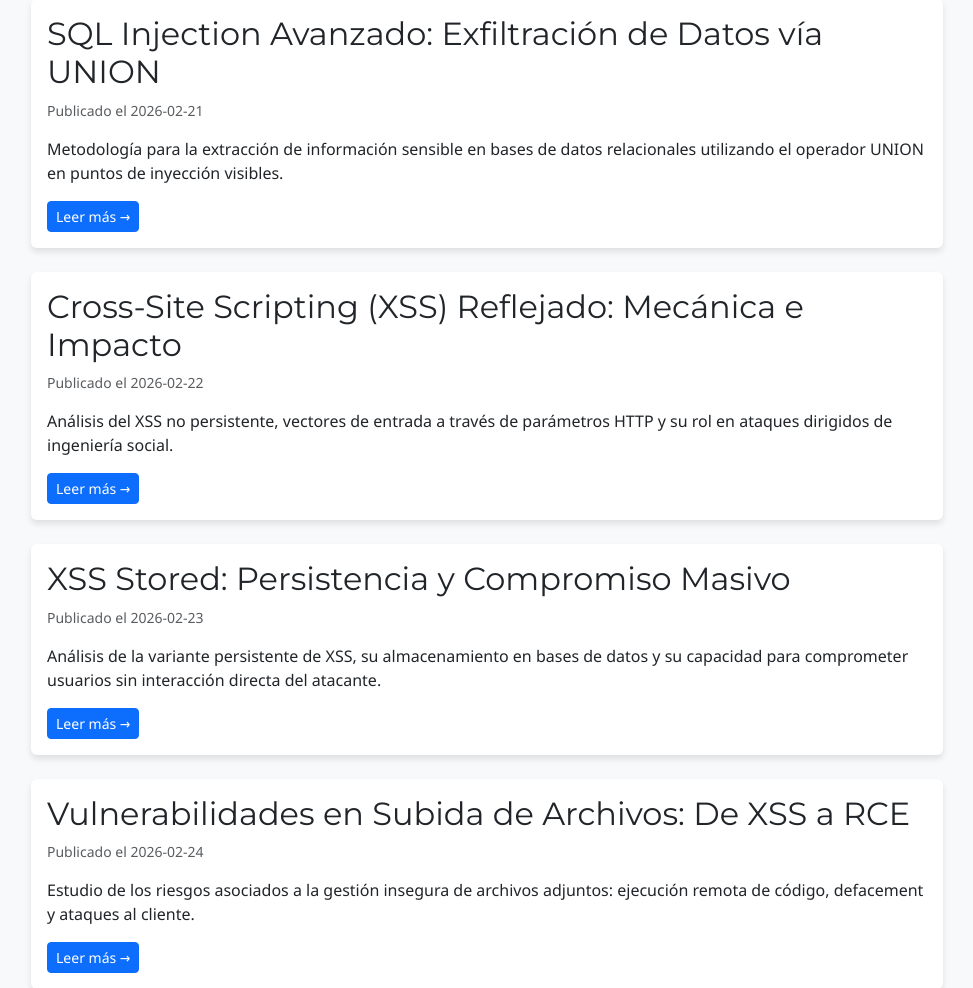
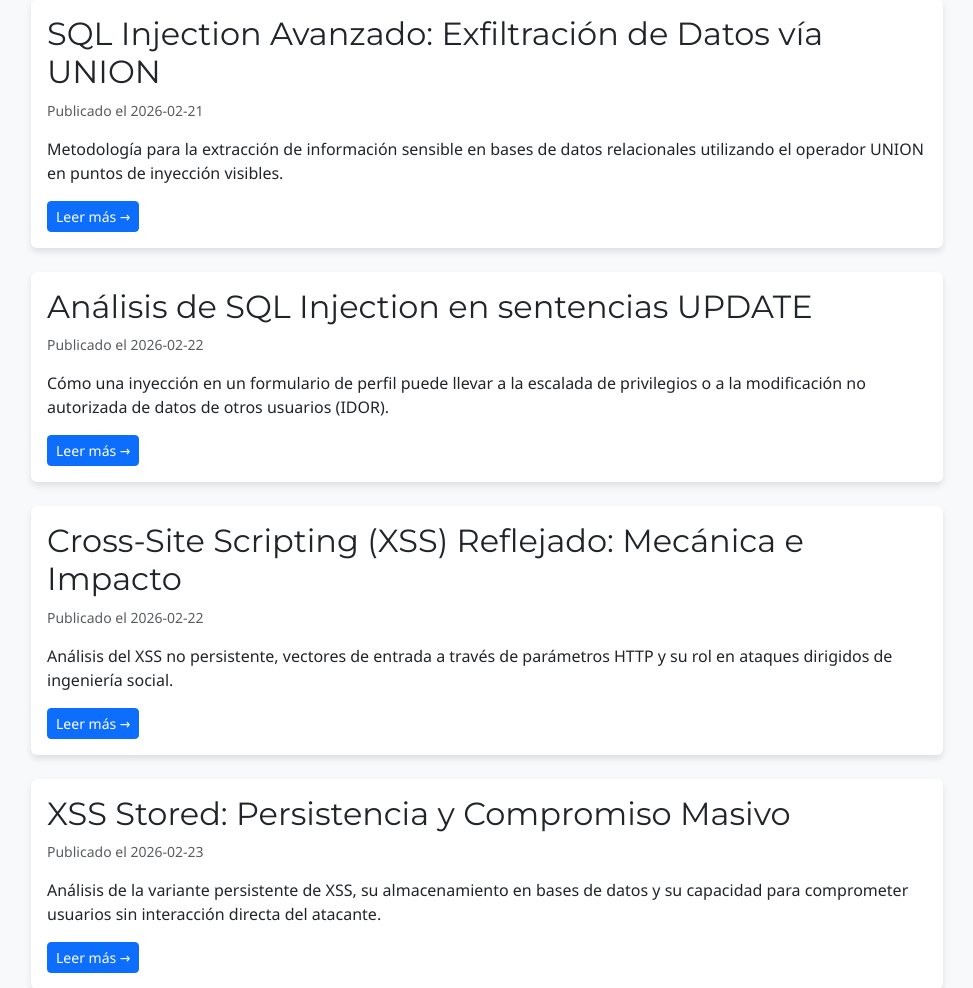
Before and after one commit to MikeHulkmann/Cadel-academy-lab, a Flask app: page /blog in a window 1280 px wide. Shown: the part 504-1492 px from the top of the page, without its empty margins (153-1126 px from the left). Run offline with Flask 3, Linux system fonts and the light colour scheme; some libraries are stand-ins or nearby versions.

Commit message:
nuevas actualizaciones, nuevo lab, correccion en pagina MiPerfil ok

```diff
--- a/app/routes/blog.py
+++ b/app/routes/blog.py
@@ -64,6 +64,32 @@ ARTICLES = {
 
             <h4>Automatización</h4>
             <p>Herramientas como <strong>SQLMap</strong> automatizan este proceso de inferencia y extracción, permitiendo volcar bases de datos completas (Database Dump) en minutos.</p>
+        """
+    },
+    "sql-injection-update": {
+        "title": "Análisis de SQL Injection en sentencias UPDATE",
+        "date": "2026-02-22",
+        "summary": "Cómo una inyección en un formulario de perfil puede llevar a la escalada de privilegios o a la modificación no autorizada de datos de otros usuarios (IDOR).",
+        "content": """
+            <p>Mientras que las inyecciones SQL en sentencias <code>SELECT</code> son famosas por la extracción de datos, las que ocurren en sentencias <code>UPDATE</code> son un vector igualmente crítico para la modificación no autorizada de la integridad de los datos, escalada de privilegios y ataques de denegación de servicio.</p>
+
+            <h4>Análisis del Código Vulnerable</h4>
+            <p>En el perfil de usuario de Cadel Academy, la consulta de actualización se construye en una sola línea mediante un f-string:</p>
+            <pre><code class="language-python">query = f"UPDATE users SET ..., bio='{bio}' WHERE id={user_id}"</code></pre>
+            <p>Esta construcción es vulnerable porque permite a un atacante cerrar la cadena de un campo (como <code>bio</code>) e inyectar código SQL adicional que será ejecutado por la base de datos.</p>
+
+            <h4>Vector de Ataque 1: Escalada de Privilegios</h4>
+            <p>Un atacante puede añadir una nueva asignación a la cláusula <code>SET</code> para modificar su propio rol.</p>
+            <p><strong>Payload en el campo Bio:</strong> <code>Hacker', role='admin' #</code></p>
+            <p>La consulta final se convierte en:</p>
+            <pre><code class="language-sql">UPDATE users SET ..., bio='Hacker', role='admin' #' WHERE id=3</code></pre>
+            <p>El carácter <code>#</code> comenta el resto de la línea, incluyendo la cláusula <code>WHERE</code> original. Esto tiene el efecto secundario de aplicar el cambio a <strong>todas las filas</strong> de la tabla, un resultado catastrófico.</p>
+
+            <h4>Vector de Ataque 2: IDOR (Insecure Direct Object Reference)</h4>
+            <p>Un atacante puede secuestrar la consulta para que afecte a un usuario diferente, reemplazando la cláusula <code>WHERE</code>.</p>
+            <p><strong>Payload en el campo Bio:</strong> <code>Bio modificado' WHERE id=1 #</code></p>
+            <pre><code class="language-sql">UPDATE users SET ..., bio='Bio modificado' WHERE id=1 #' WHERE id=3</code></pre>
+            <p>Aquí, el <code>WHERE id=1</code> del atacante toma precedencia, y el <code>#</code> anula el <code>WHERE id=3</code> original, dirigiendo la actualización al usuario 'admin'.</p>
         """
     },
     "xss-reflected": {
--- a/app/routes/labs.py
+++ b/app/routes/labs.py
@@ -313,6 +313,73 @@ LABS = {
                 <li><strong>¿Cómo evita esto el modo 'Seguro'?</strong> El modo seguro aplica codificación de salida (Output Encoding), convirtiendo <code>&lt;script&gt;</code> en <code>&amp;lt;script&amp;gt;</code>, que el navegador muestra como texto inofensivo.</li>
                 <li><strong>¿Qué hace la bandera <code>HttpOnly</code>?</strong> Impide que JavaScript acceda a la cookie con <code>document.cookie</code>, haciendo inútil este vector de exfiltración para robar la sesión.</li>
             </ol>
+        """
+    },
+    "lab-04c-sql-injection-profile": {
+        "title": "Laboratorio 04c: SQL Injection (Escalada de Privilegios en Perfil)",
+        "summary": "Explotar una vulnerabilidad de Inyección SQL en el formulario de actualización de perfil para escalar privilegios a 'admin' o modificar los datos de otro usuario (IDOR).",
+        "content": """
+            <h2>🎯 Objetivo</h2>
+            <p>Explotar una vulnerabilidad de Inyección SQL en el formulario de actualización de perfil para escalar privilegios a 'admin' o modificar los datos de otro usuario (IDOR).</p>
+
+            <h2>📋 Prerrequisitos</h2>
+            <ol>
+                <li>Tener una sesión activa (ej. como 'alumno').</li>
+                <li>Modo Vulnerable activo.</li>
+            </ol>
+
+            <h2>📝 Instrucciones Paso a Paso</h2>
+            <p>La vulnerabilidad reside en cómo la aplicación construye la consulta <code>UPDATE</code> al guardar los cambios del perfil, usando una concatenación directa en una sola línea. Esto nos permite "secuestrar" la consulta.</p>
+
+            <hr>
+
+            <h3>Escenario A: Escalada de Privilegios (Convertirse en Admin)</h3>
+            <p><strong>Objetivo:</strong> Modificar nuestro propio rol de 'user' a 'admin'.</p>
+            <ol>
+                <li><strong>Navegación:</strong> Ve a la sección <strong>Mi Perfil</strong>.</li>
+                <li><strong>Inyección:</strong> En el formulario de "Información Personal", localiza el campo <strong>Bio</strong>.</li>
+                <li><strong>Payload:</strong> Introduce el siguiente payload en el campo <strong>Bio</strong>:
+                    <pre><code class="language-sql">Estudiante ejemplar', role='admin' #</code></pre>
+                </li>
+                <li><strong>Ejecución:</strong> Haz clic en "Guardar Cambios".</li>
+            </ol>
+
+            <h4>Análisis Técnico</h4>
+            <p>La consulta SQL resultante en el servidor será:</p>
+            <pre><code class="language-sql">UPDATE users SET ..., bio='Estudiante ejemplar', role='admin' #' WHERE id=3</code></pre>
+            <ul>
+                <li><code>bio='...'</code> cierra el campo bio.</li>
+                <li><code>, role='admin'</code> añade una nueva asignación al <code>SET</code>, cambiando el rol.</li>
+                <li><code>#</code> comenta el resto de la consulta, incluyendo la cláusula <code>WHERE</code> original.</li>
+                <li><strong>¡Cuidado!</strong> Como el <code>#</code> anula el <code>WHERE</code>, ¡este payload actualizará <strong>TODOS</strong> los usuarios a 'admin'! Esto es un efecto secundario peligroso y educativo.</li>
+            </ul>
+
+            <h4>Verificación</h4>
+            <p>Refresca la página. En la tarjeta de perfil de la izquierda, tu rol ahora debería ser <strong>admin</strong>.</p>
+
+            <hr>
+
+            <h3>Escenario B: Modificación de Datos de Otro Usuario (IDOR)</h3>
+            <p><strong>Objetivo:</strong> Cambiar el nombre completo del usuario 'admin' (cuyo ID es 1).</p>
+            <ol>
+                <li><strong>Navegación:</strong> Ve a <strong>Mi Perfil</strong>.</li>
+                <li><strong>Preparación:</strong> En el campo <strong>Nombre Completo</strong>, escribe el nuevo nombre que quieres para el admin, por ejemplo: <code>Admin Pwned</code>.</li>
+                <li><strong>Inyección:</strong> En el campo <strong>Bio</strong>, introduce el siguiente payload:
+                    <pre><code class="language-sql">Bio sin importancia' WHERE id=1 #</code></pre>
+                </li>
+                <li><strong>Ejecución:</strong> Haz clic en "Guardar Cambios".</li>
+            </ol>
+
+            <h4>Análisis Técnico</h4>
+            <p>La consulta SQL resultante será:</p>
+            <pre><code class="language-sql">UPDATE users SET full_name='Admin Pwned', ..., bio='Bio sin importancia' WHERE id=1 #' WHERE id=3</code></pre>
+            <ul>
+                <li><code>WHERE id=1</code> reemplaza la cláusula <code>WHERE</code> original, apuntando al usuario 'admin'.</li>
+                <li><code>#</code> comenta el <code>WHERE id=3</code> original, evitando un error de sintaxis.</li>
+            </ul>
+
+            <h4>Verificación</h4>
+            <p>Cierra sesión y ve al <strong>Blog</strong> o al <strong>Foro</strong>. Busca una publicación del administrador. Su nombre de usuario ahora debería ser "Admin Pwned".</p>
         """
     },
     "lab-05-file-upload-rce": {
```
Also changed, not shown: app/routes/LAB-04c-SQL-Injection-Profile.md (added, +70 -0 lines), app/routes/user.py (+24 -7 lines), app/templates/user.html (+14 -4 lines).
